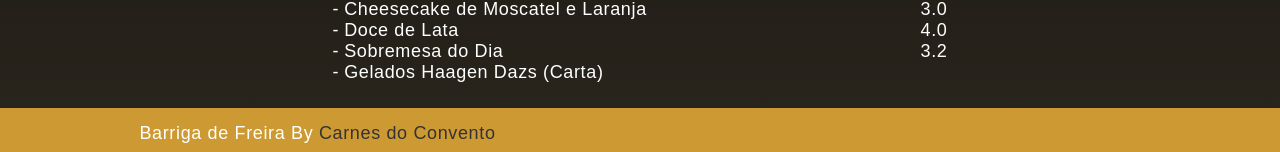
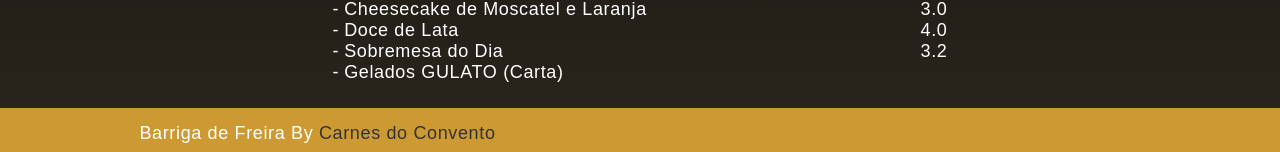
Before and after one commit to wanderson1873/barriga-de-freira, a React (Create React App) app: page /sobremesas in a window 1280 px wide. Shown: the part 348-500 px from the top of the page. Built offline with nearby package versions, Linux system fonts and the light colour scheme; a web font is replaced by a local one.

Commit message:
Update Sobremesas.js

```diff
--- a/src/components/Sobremesas.js
+++ b/src/components/Sobremesas.js
@@ -99,7 +99,7 @@ const Sobremesas = () => {
 
             <ul>
                <li className="name">
-                   Gelados Haagen Dazs (Carta)
+                   Gelados GULATO (Carta)
                </li>
                <li className="price"></li>
             </ul>
```
